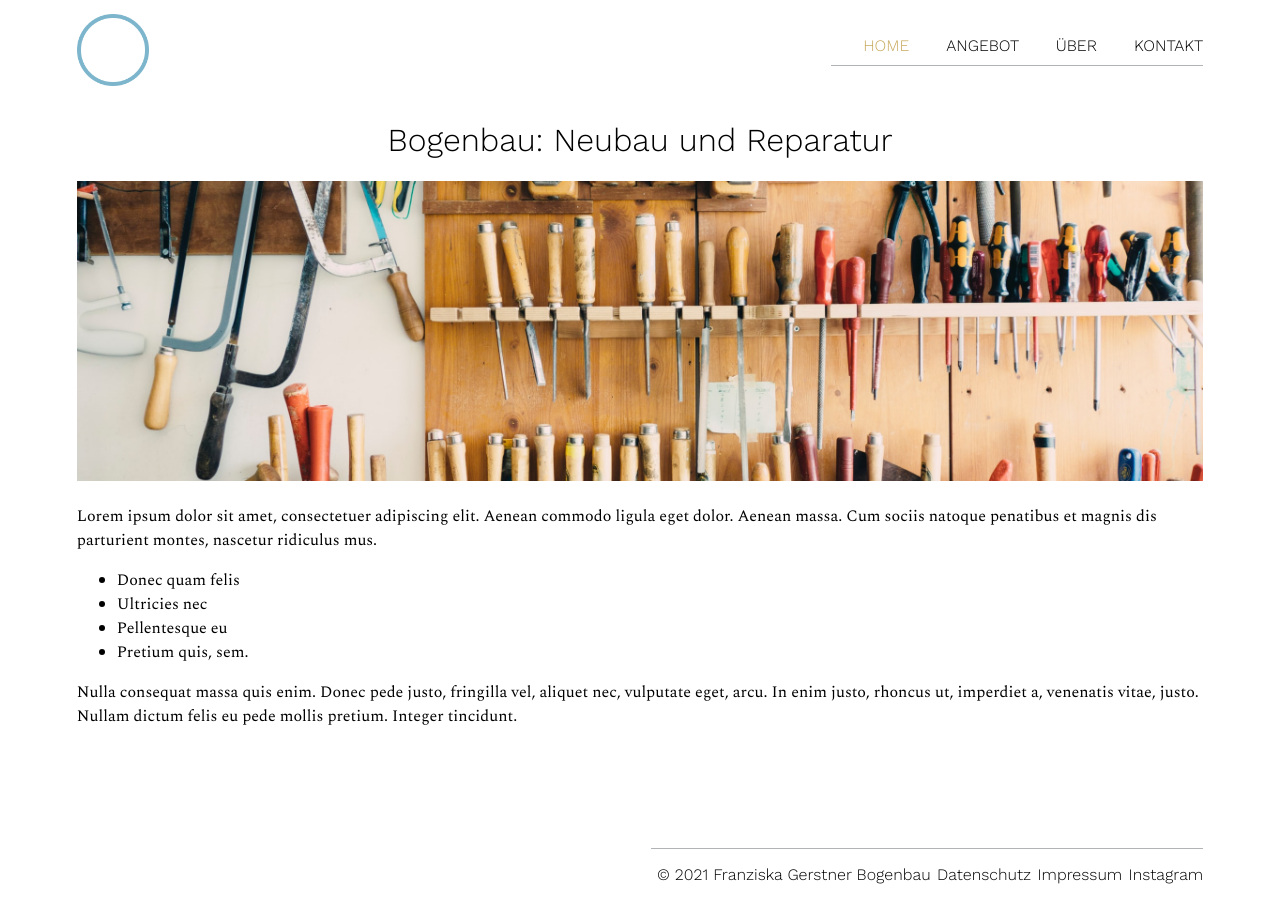
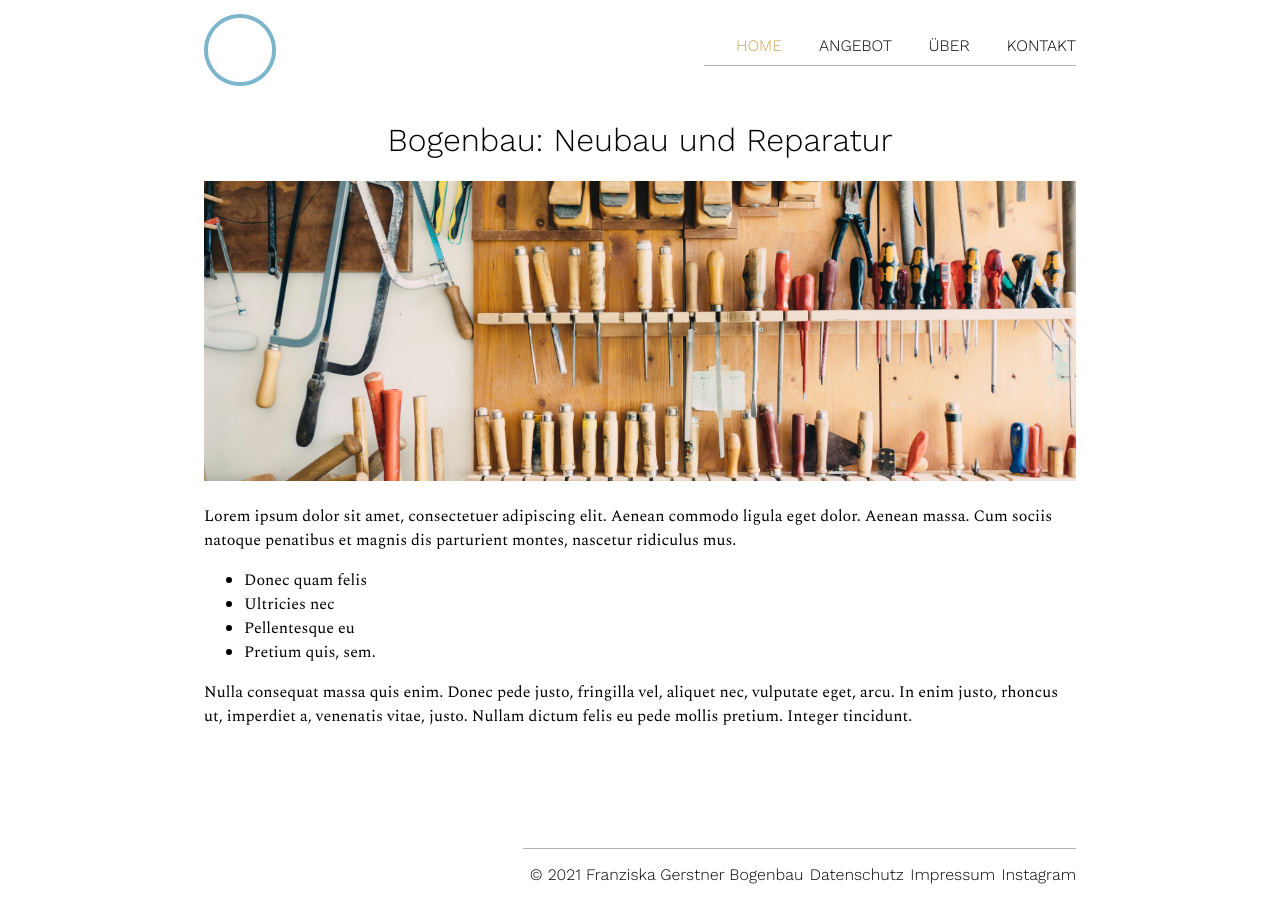
Before and after one commit to anneli-pixel/bogenbau-gerstner, a Jekyll site: the page built from home.html, in a window 1280 px wide. Built offline with Jekyll 4.4.1, drawn with Linux system fonts in a browser that asks for light colours.

Commit message:
fix width for larger devices

```diff
--- a/_sass/site.scss
+++ b/_sass/site.scss
@@ -50,6 +50,14 @@ img.portrait {
   flex-direction: column;
 }
 
+@media (max-width: 767px) {
+  .site-container {
+    max-width: 100vw;
+    margin: auto;
+    //margin-top: 24px;
+  }
+}
+
 @media (min-width: 768px) {
   .site-container {
     max-width: 88vw;
@@ -58,13 +66,13 @@ img.portrait {
   }
 }
 
-@media (max-width: 767px) {
+@media (min-width: 992px) {
   .site-container {
-    max-width: 100vw;
+    max-width: 872px;
     margin: auto;
-    //margin-top: 24px;
   }
 }
+
 
 .site-content {
   flex: 1;
--- a/_sass/über_mich.scss
+++ b/_sass/über_mich.scss
@@ -13,5 +13,9 @@
 @media (min-width: 768px) {
   .ueber-mich-flex-container > .page-text {
     margin-left: 2rem;
+
+    p {
+      margin-block-start: 0;
+    }
   }
 }
```
